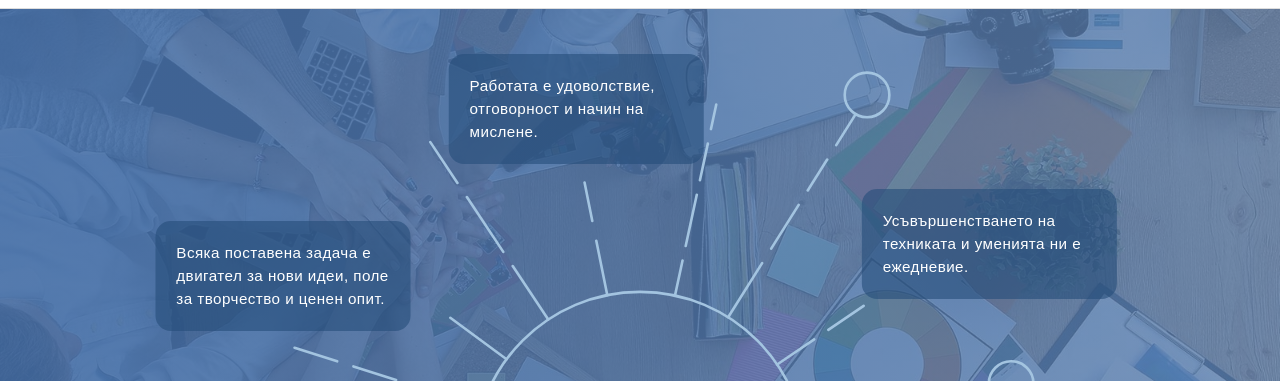
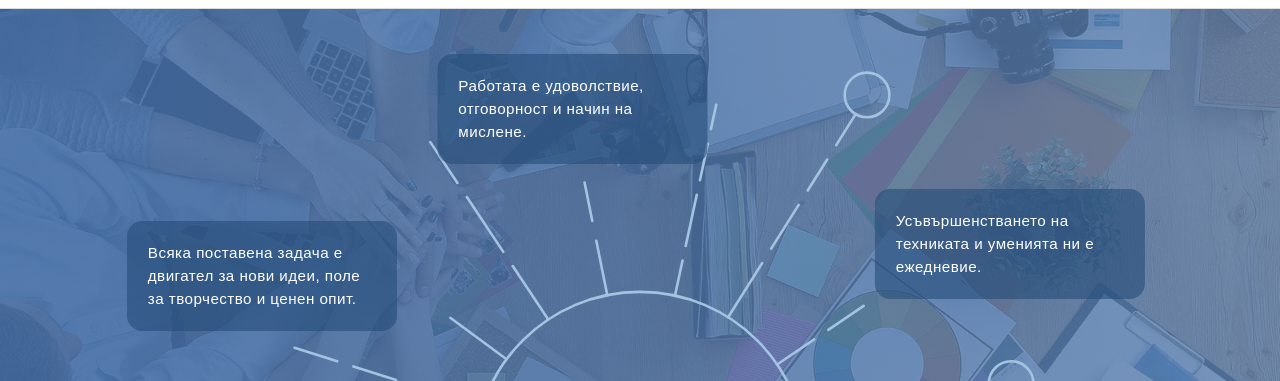
Before and after one commit to strosi/akrom-site, a plain HTML site: page about/index.html in a window 1280 px wide. Shown: the part 69-450 px from the top of the page. Drawn offline with Linux system fonts and the light colour scheme; a web font is replaced by a local one.

Commit message:
Styles adjustments

```diff
--- a/styles/about.css
+++ b/styles/about.css
@@ -38,7 +38,7 @@
     position: absolute;
     font-size: 1em;
     font-weight: 400;
-    min-width: 255px;
+    min-width: 270px;
     left: 50%;
     transform: translateX(-50%);
     border-radius: 1em;
```
